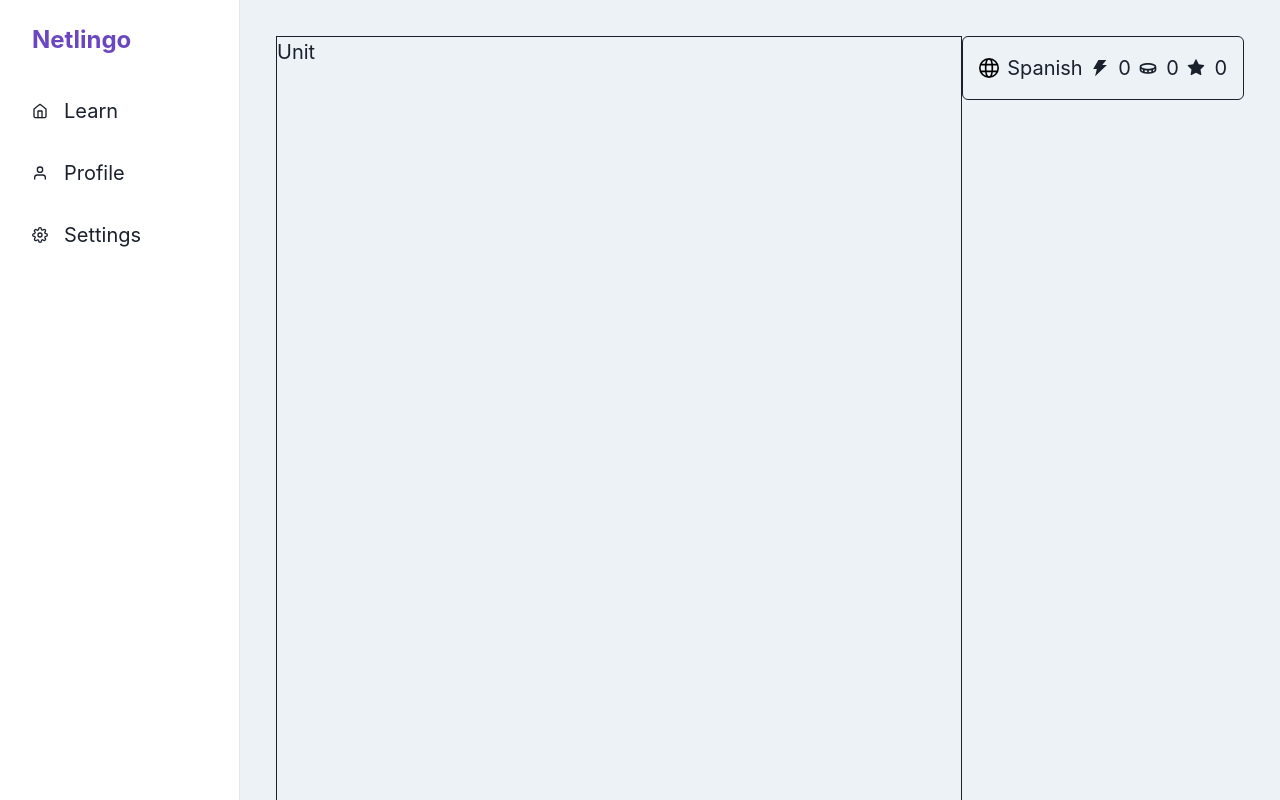
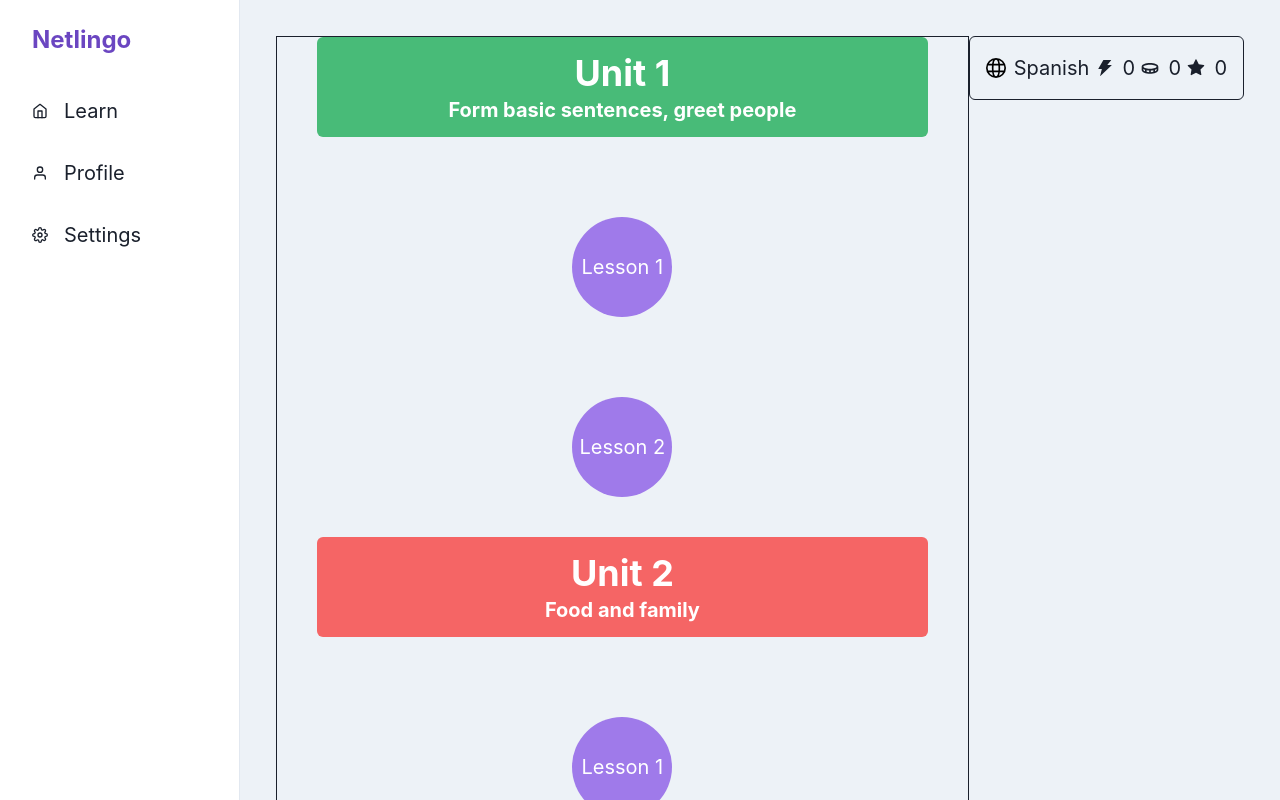
Before and after one commit to KasraTabrizi/Netlingo, a React (Create React App) app: page / in a window 1280 px wide. Shown: the top 800 px of the page. Built offline with nearby package versions, Linux system fonts and the light colour scheme.

Commit message:
add units and lessons

```diff
--- a/src/App.tsx
+++ b/src/App.tsx
@@ -1,8 +1,10 @@
 import * as React from "react";
 import { ChakraProvider, Box, Flex, theme } from "@chakra-ui/react";
+import units from "./components/Unit/units.json";
 // import { ColorModeSwitcher } from "./ColorModeSwitcher";
 import Sidebar from "./components/Navbar/Sidebar";
 import StatusBar from "./components/StatusBar";
+import Unit from "./components/Unit/Unit";
 
 const list = {
   language: "Spanish",
@@ -21,8 +23,17 @@ export const App = () => (
           justifyContent="space-between"
           flexDirection={{ base: "column-reverse", md: "row" }}
         >
-          <Box minH="100vh" w="full" border="1px">
-            Unit
+          <Box minH="100vh" w="full" border="1px" px="10">
+            {units.map((unit, index) => {
+              return (
+                <Unit
+                  name={unit.name}
+                  color={unit.color}
+                  number={index + 1}
+                  lessons={unit.lessons.length}
+                />
+              );
+            })}
           </Box>
           <StatusBar list={list} />
         </Flex>
--- /dev/null
+++ b/src/components/Unit/Exercise.tsx
@@ -0,0 +1,5 @@
+import * as React from "react";
+
+const Exercises = () => {};
+
+export default Exercises;
--- /dev/null
+++ b/src/components/Unit/Lesson.tsx
@@ -0,0 +1,5 @@
+import * as React from "react";
+
+const Lesson = () => {};
+
+export default Lesson;
--- /dev/null
+++ b/src/components/Unit/Unit.tsx
@@ -0,0 +1,34 @@
+import * as React from "react";
+import { Center, Heading, Stack, VStack, Circle } from "@chakra-ui/react";
+
+interface UnitProps {
+  name: string;
+  color: string;
+  number: Number;
+  lessons: Number;
+}
+
+const Unit = ({ name, color, number, lessons }: UnitProps) => {
+  return (
+    <VStack spacing="20" mb="10">
+      <Center bg={color} h="100" w="full" color="white" borderRadius="md">
+        <Stack spacing="0.5">
+          <Heading as="h1" size="xl" textAlign="center">
+            {`Unit ${number}`}
+          </Heading>
+          <Heading as="h2" size="md" textAlign="center">
+            {name}
+          </Heading>
+        </Stack>
+      </Center>
+      <Circle size="100px" bg="purple.400" color="white" cursor="pointer">
+        Lesson 1
+      </Circle>
+      <Circle size="100px" bg="purple.400" color="white" cursor="pointer">
+        Lesson 2
+      </Circle>
+    </VStack>
+  );
+};
+
+export default Unit;
--- /dev/null
+++ b/src/components/Unit/units.json
@@ -0,0 +1,26 @@
+[
+  {
+    "name": "Form basic sentences, greet people",
+    "color": "green.400",
+    "lessons": [
+      {
+        "name": "Greetings"
+      },
+      {
+        "name": "What is your age?"
+      }
+    ]
+  },
+  {
+    "name": "Food and family",
+    "color": "red.400",
+    "lessons": [
+      {
+        "name": "Order food"
+      },
+      {
+        "name": "Describe your family"
+      }
+    ]
+  }
+]
```
